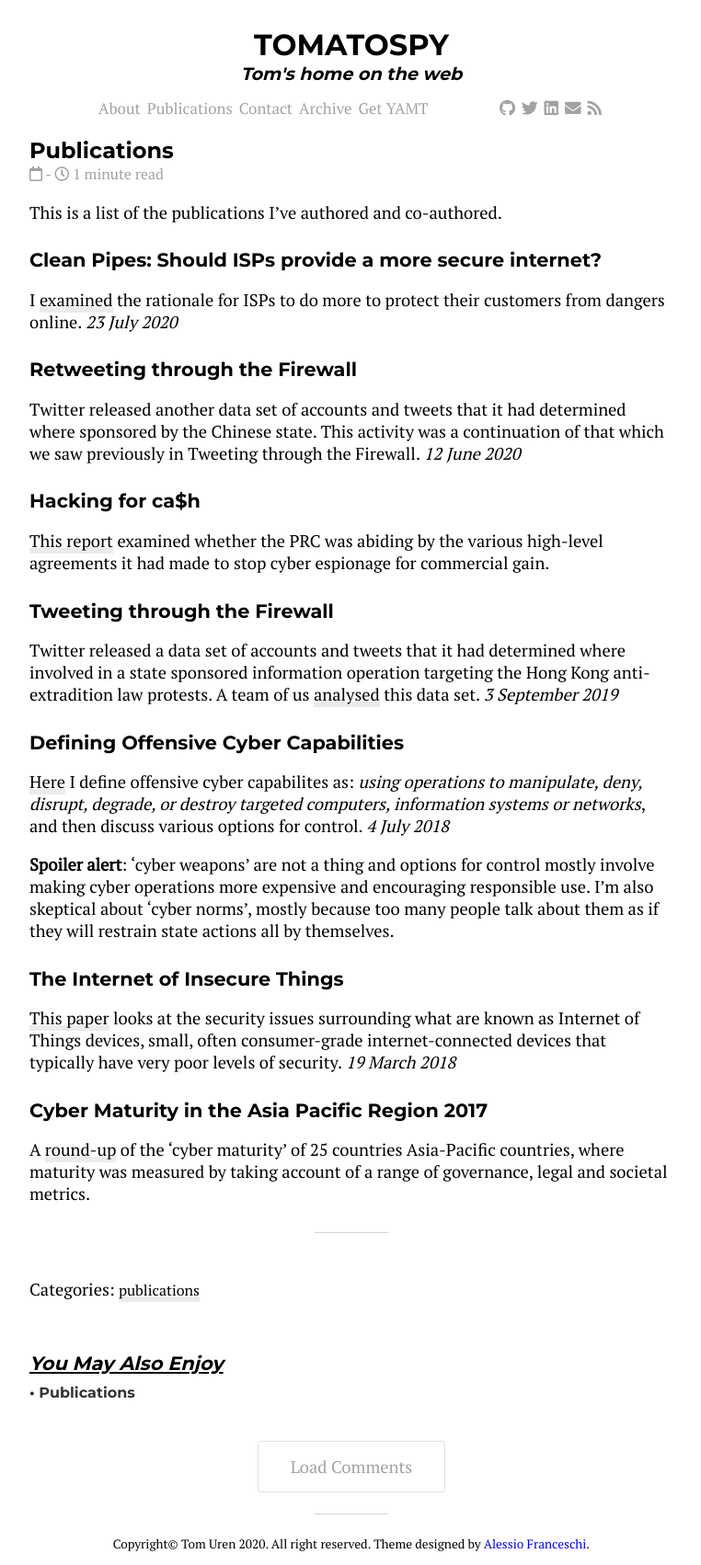
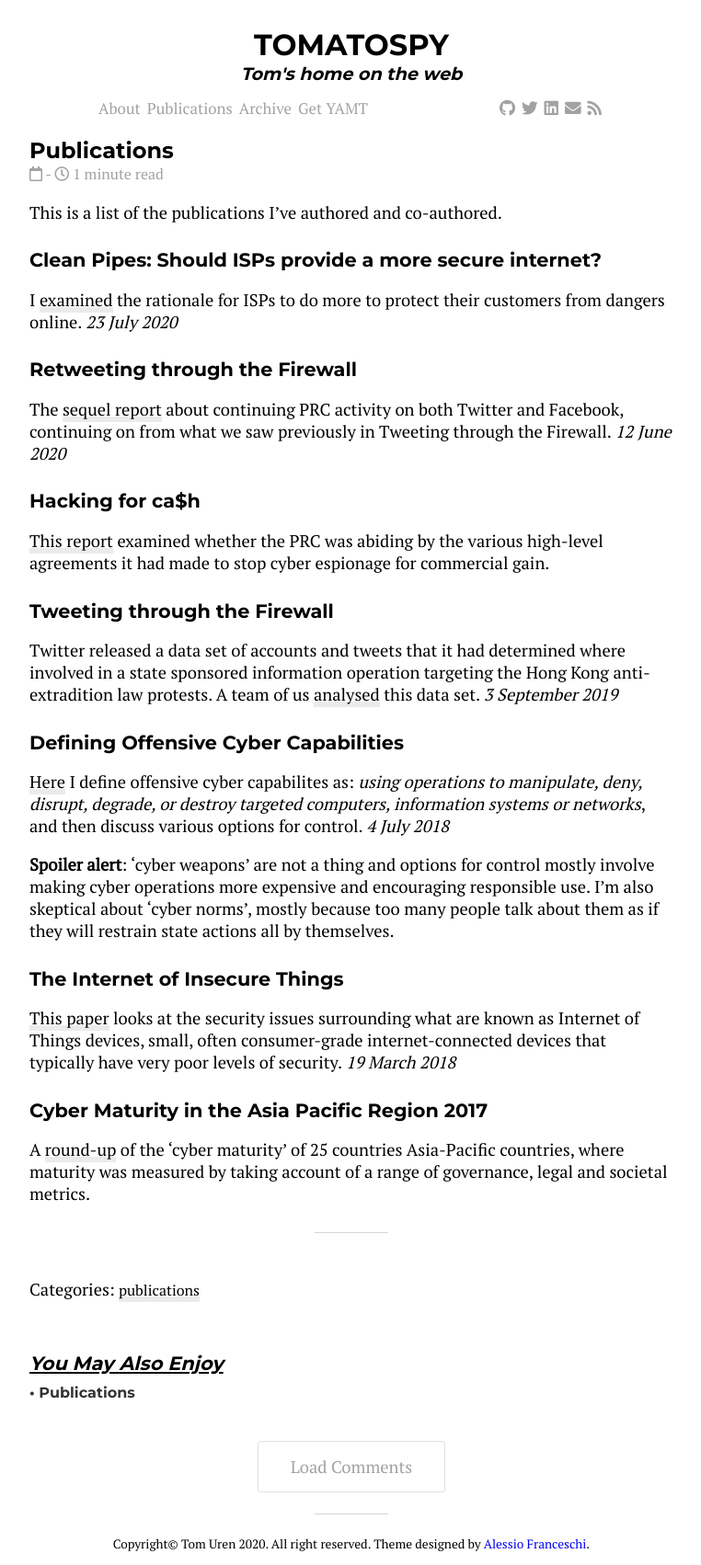
Before and after one commit to tomatospy/tomatospy.github.io, a Jekyll site: the page built from publications.md, in a window 1280 px wide. Shown: the whole page at 92% size, without its empty margins (258-1020 px from the left). Built offline with Jekyll 4.4.1, drawn with Linux system fonts in a browser that asks for light colours; nearby versions of some CDN libraries.

Commit message:
remove contact form

```diff
--- a/_data/pages.yml
+++ b/_data/pages.yml
@@ -1,6 +1,6 @@
 pages:
   - {name: 'About', url: 'about.html'}
   - {name: 'Publications', url: 'publications.html'}
-  - {name: 'Contact', url: 'contact.html'}
   - {name: 'Archive', url: 'archive.html'}
   - {name: 'Get YAMT', url: 'https://github.com/PandaSekh/Jekyll-YAMT'}
+    #- {name: 'Contact', url: 'contact.html'}
--- a/publications.md
+++ b/publications.md
@@ -15,7 +15,8 @@ I [examined](https://www.aspi.org.au/report/clean-pipes-should-isps-provide-more
 
 #### [Retweeting through the Firewall](https://www.aspi.org.au/report/retweeting-through-great-firewall)
 
-Twitter released another data set of accounts and tweets that it had determined where sponsored by the Chinese state. This activity was a continuation of that which we saw previously in Tweeting through the Firewall. *12 June 2020*
+The [sequel report](https://www.aspi.org.au/report/retweeting-through-great-firewall) about continuing PRC activity on both Twitter and Facebook, continuing on from what we saw previously in Tweeting through the Firewall. *12 June 2020*
+
 
 #### [Hacking for ca$h](https://www.aspi.org.au/report/hacking-cash)
 
```
Also changed, not shown: about.md (+2 -1 lines).
